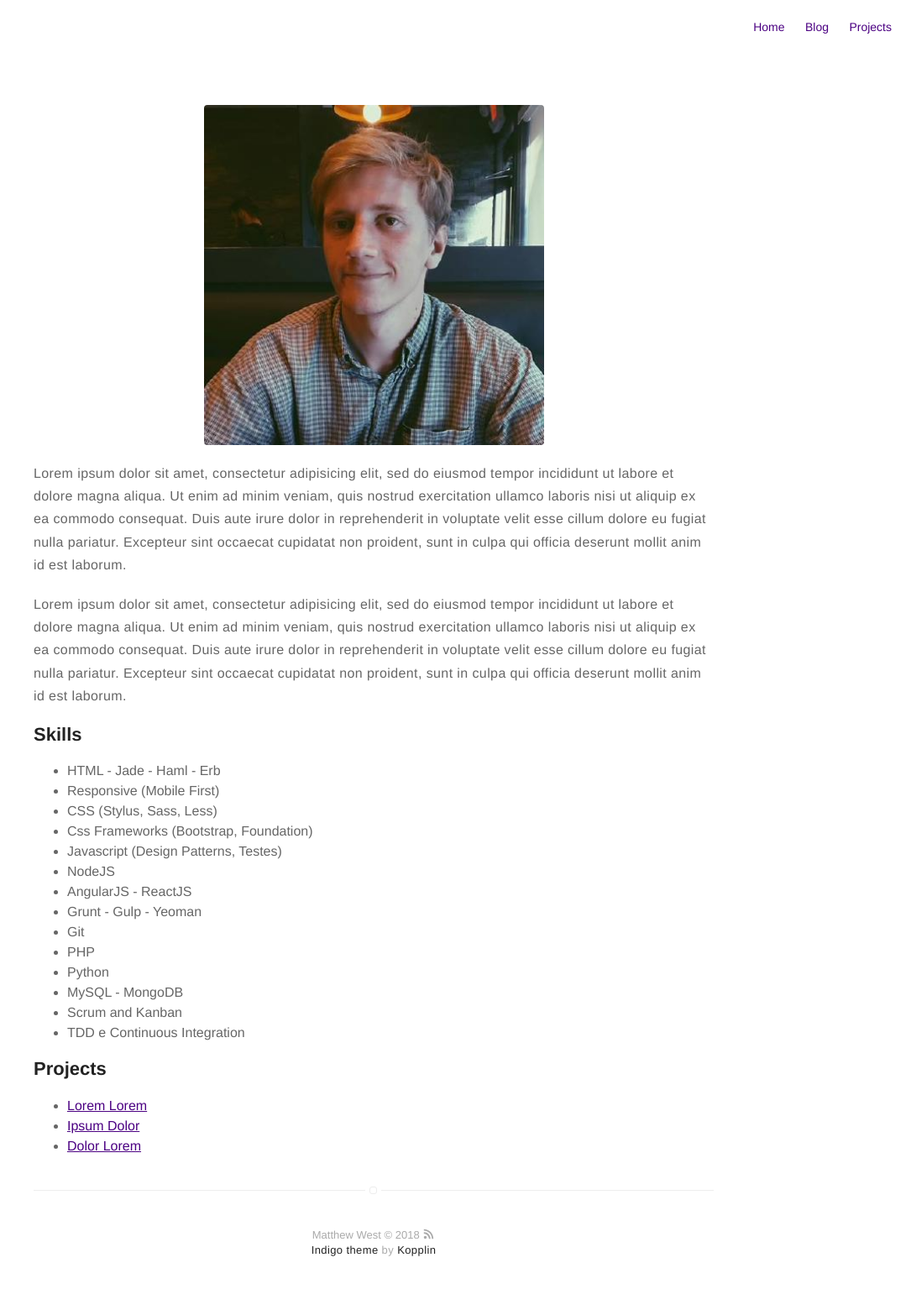
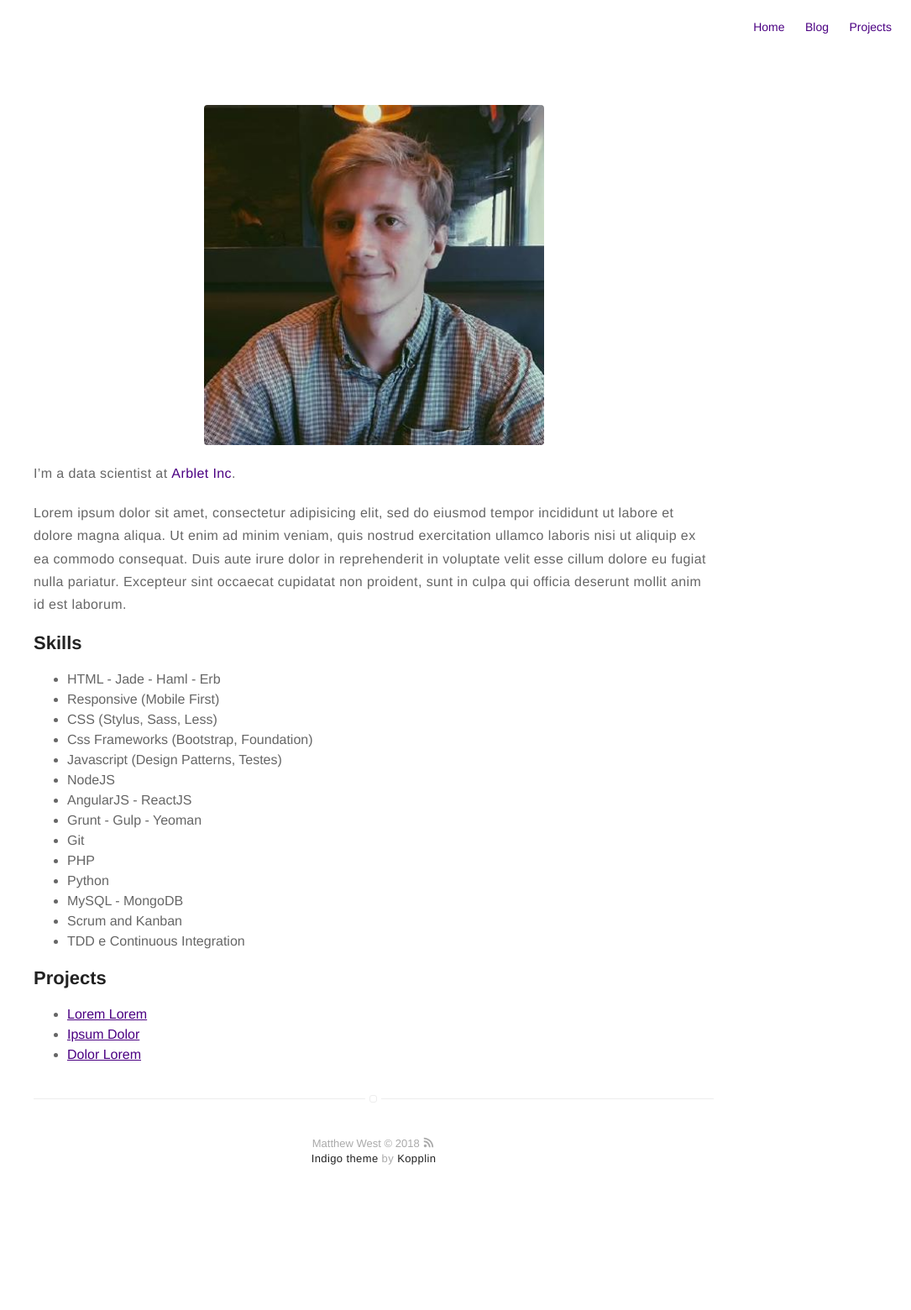
Before and after one commit to mwestt/mwestt.github.io, a Jekyll site: the page built from about.md, in a window 1280 px wide. Shown: the whole page at 84% size, without its empty margins (195-1280 px from the left). Built offline with Jekyll 4.4.1, drawn with Linux system fonts in a browser that asks for light colours; after the commit the page ends 1451 px from its top, so only the background shows below that.

Commit message:
update _config.yml

```diff
--- a/about.md
+++ b/about.md
@@ -4,13 +4,7 @@ layout: page
 ---
 ![Profile Image]({{ site.url }}/{{ site.picture }})
 
-<p>Lorem ipsum dolor sit amet, consectetur adipisicing elit, sed do eiusmod
-tempor incididunt ut labore et dolore magna aliqua. Ut enim ad minim veniam,
-quis nostrud exercitation ullamco laboris nisi ut aliquip ex ea commodo
-consequat. Duis aute irure dolor in reprehenderit in voluptate velit esse
-cillum dolore eu fugiat nulla pariatur. Excepteur sint occaecat cupidatat non
-proident, sunt in culpa qui officia deserunt mollit anim id est laborum.</p>
-
+I'm a data scientist at <a href="https://www.arblet.com/" style="text-decoration: none"><b>Arblet Inc</b></a>.
 <p>Lorem ipsum dolor sit amet, consectetur adipisicing elit, sed do eiusmod
 tempor incididunt ut labore et dolore magna aliqua. Ut enim ad minim veniam,
 quis nostrud exercitation ullamco laboris nisi ut aliquip ex ea commodo
```
Also changed, not shown: Gemfile.lock (added).
